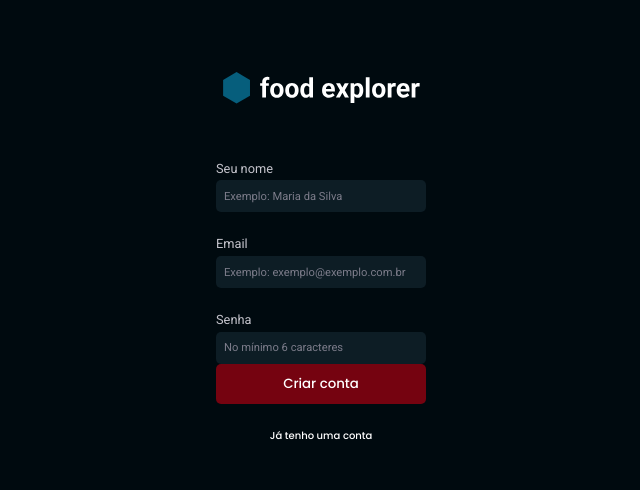
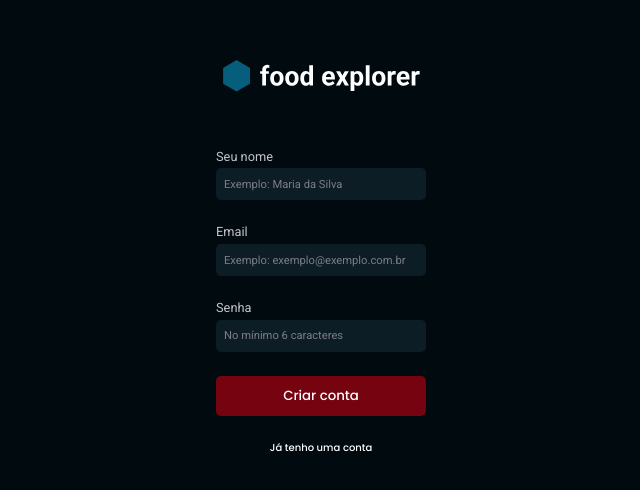
Before and after one commit to daiaanebarbosaf/foodexplorer, a React (Vite) app: page /register in a window 1280 px wide. Shown: the part 142-632 px from the top of the page, without its empty margins (319-959 px from the left). Built offline with nearby package versions, Linux system fonts and the light colour scheme.

Commit message:
Adicionando um espaçamento no top do botão de criar conta

```diff
--- a/src/pages/SignUp/styles.js
+++ b/src/pages/SignUp/styles.js
@@ -37,7 +37,7 @@ export const Form = styled.form`
         margin-bottom: 0.3rem;
     }
 
-    .inputSignUpP {
+    .inputSignUpP, .buttonCreateAccount {
         margin-top: 1.5rem;
     }
 
```
